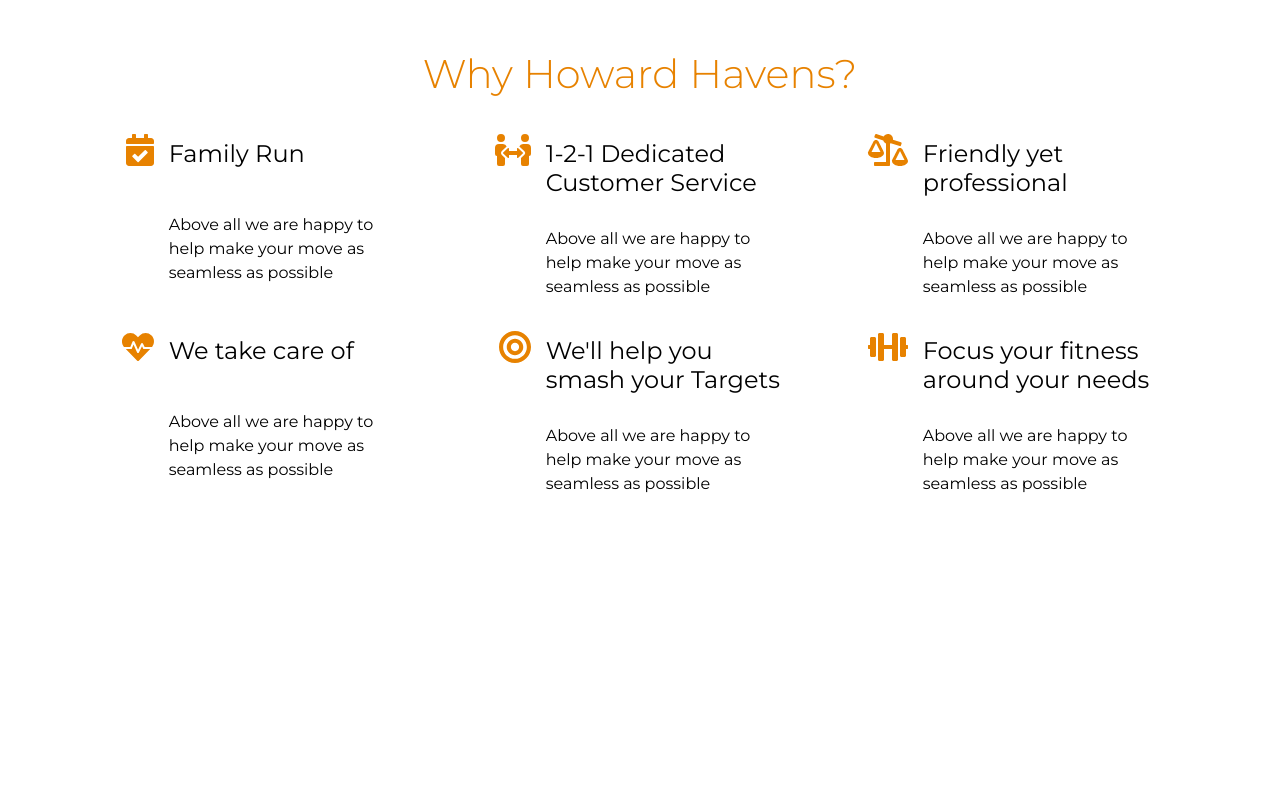
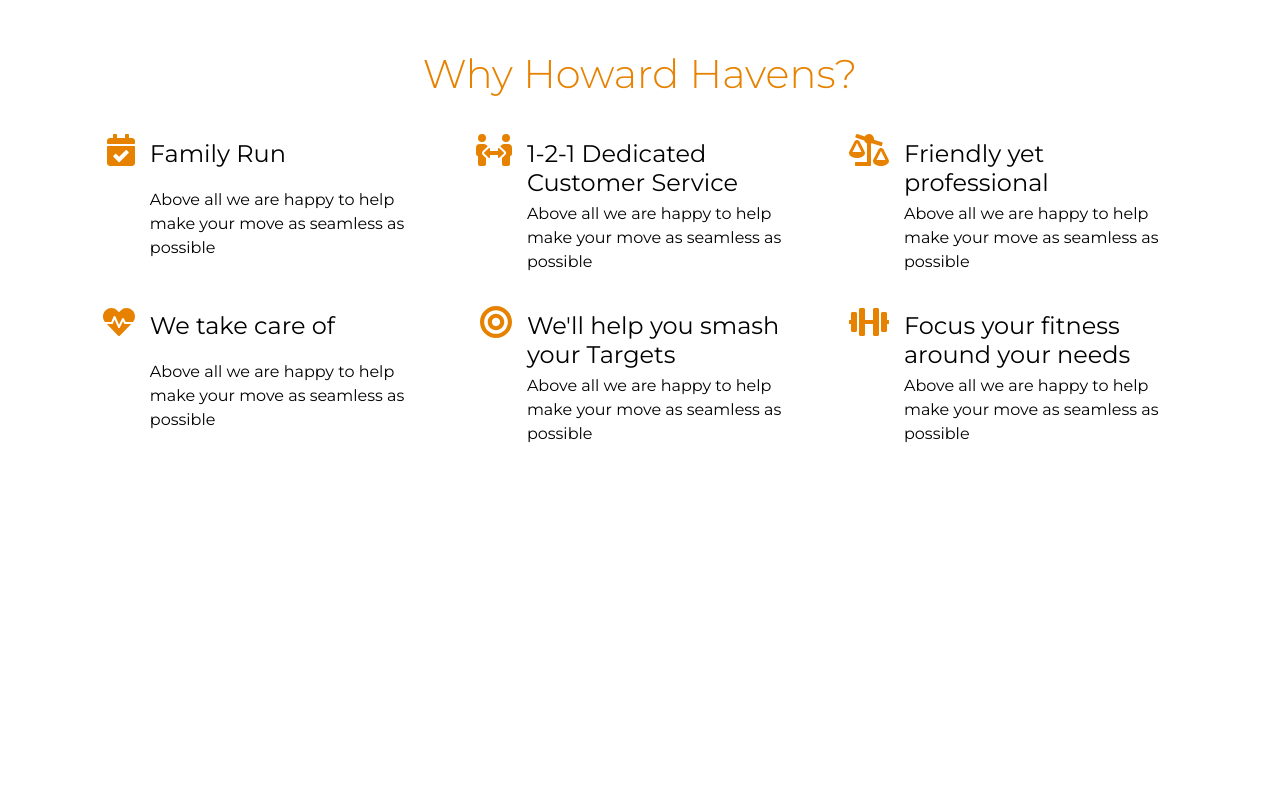
Before and after one commit to RKHTechnologies/HowardHavens, a React (Create React App) app: page / in a window 1280 px wide. Shown: the part 1003-1800 px from the top of the page. Built offline with nearby package versions, Linux system fonts and the light colour scheme.

Commit message:
Slight updates for whyus

```diff
--- a/src/components/WhyUs.tsx
+++ b/src/components/WhyUs.tsx
@@ -44,22 +44,20 @@
 
 export const GridItem = styled.div`
   display: grid;
-  grid-gap: 25px 0;
-  grid-template-columns: 1fr 3fr;
+  grid-template-columns: 1fr 4fr;
   grid-template-areas:
     'icon title'
     'icon description';
   position: relative;
 
   @media(max-width: ${SharedSettings.mobile}) {
-    grid-template-columns: 1fr 2fr;
+    /* grid-template-columns: 1fr 3fr; */
   }
 `;
 
 export const Icon = styled(FontAwesomeIcon)`
   grid-area: icon;
   height: 50px;
-  border-radius: 50%;
   margin: 7px 15px 0px;
   color: ${colours.primary};
   position: absolute;
```
